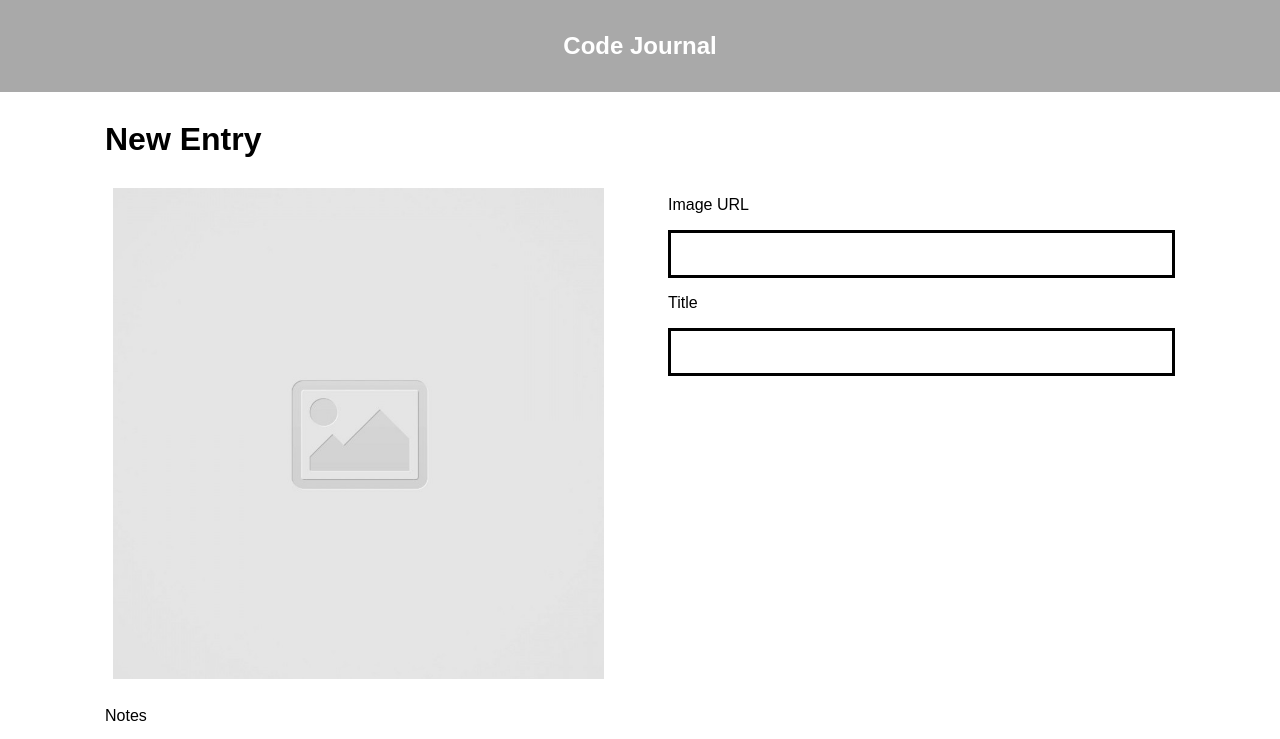
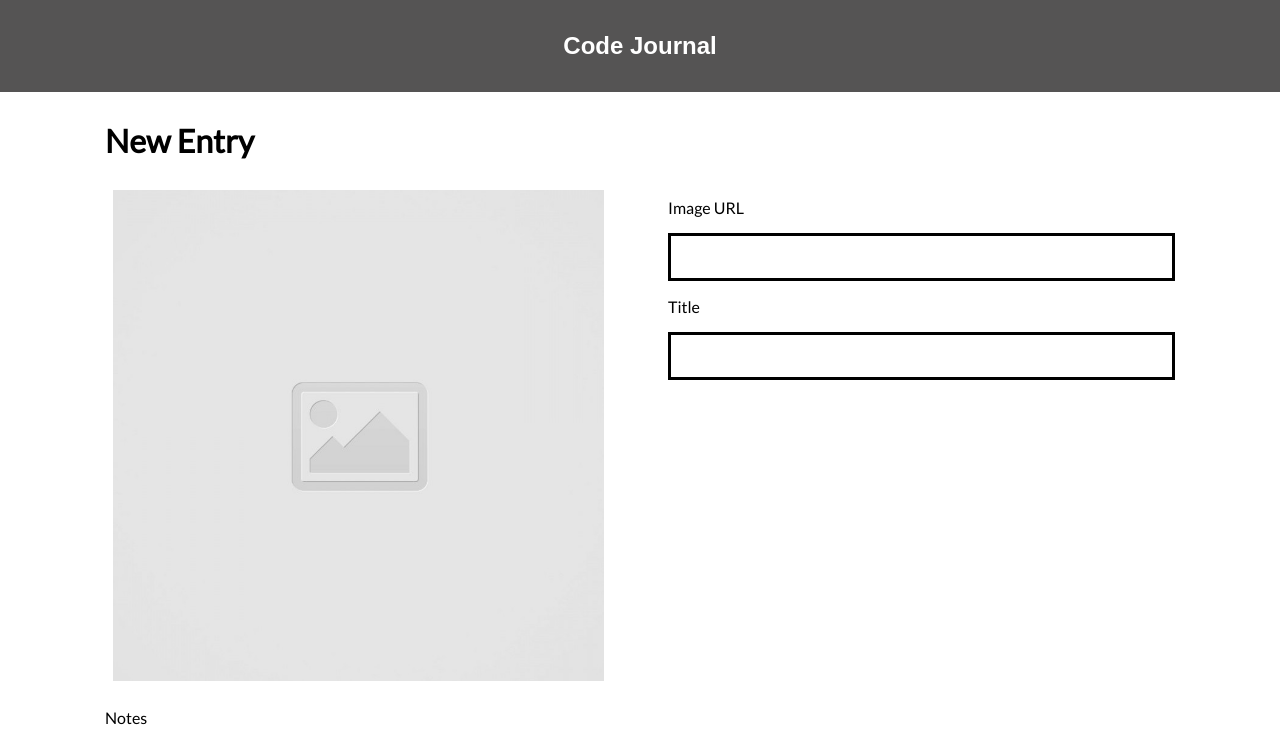
Before and after one commit to james-w-roach/code-journal, a website: page index.html in a window 1280 px wide. Shown: the top 739 px of the page. Drawn offline with Linux system fonts and the light colour scheme; a web font is replaced by a local one.

Commit message:
removed unnecessary css, added fonts

```diff
--- a/css/styles.css
+++ b/css/styles.css
@@ -1,20 +1,19 @@
-* {
-  font-family: Arial, Helvetica, sans-serif;
+main {
+  font-family: 'Lato', sans-serif;
 }
 
 .navbar {
-  display: flex;
-  background-color: darkgray;
+  background-color: rgb(85, 84, 84);
   color: white;
-  justify-content: center;
+  text-align: center;
+  font-family: 'Hammersmith One', sans-serif;
 }
 
 .title {
-  margin: 2rem auto;
+  margin: 2rem;
 }
 
 .form-div {
-  margin: auto;
   display: flex;
   justify-content: center;
 }
@@ -23,7 +22,7 @@
   margin: 0.5rem 1rem;
 }
 
-.input {
+.label {
   margin: 0.5rem 1rem;
 }
 
@@ -39,7 +38,7 @@
 
 .save {
   width: 5rem;
-  height: 1.7rem;
+  height: 2rem;
   align-self: flex-end;
   margin: 0.5rem 1rem;
   border: solid black;
@@ -48,7 +47,7 @@
 }
 
 .save:hover {
-  cursor: crosshair;
+  cursor: pointer;
   background-color: darkgray;
 }
 
--- a/index.html
+++ b/index.html
@@ -13,6 +13,8 @@
   <link rel="stylesheet" href="css/reset.css">
   <link rel="stylesheet" href="css/layout.css">
   <link rel="stylesheet" href="css/styles.css">
+  <link rel="preconnect" href="https://fonts.gstatic.com">
+  <link href="https://fonts.googleapis.com/css2?family=Hammersmith+One&family=Lato&display=swap" rel="stylesheet">
 </head>
 <body>
   <header>
@@ -41,15 +43,15 @@
             </div>
           </div>
           <div class="column-half">
-            <label class="input" for="url">Image URL</label>
+            <label class="label" for="url">Image URL</label>
             <input class="text-input" type="text" id="url" name="url">
-            <label class="input" for="title">Title</label>
+            <label class="label" for="title">Title</label>
             <input class="text-input" type="text" id="title" name="title">
           </div>
         </div>
         <div class="row">
           <div class="column-full">
-            <label class="input" for="notes">Notes</label>
+            <label class="label" for="notes">Notes</label>
             <textarea class="text-area" id="notes" name="notes"></textarea>
             <input class="save" type="submit" name="save" id="save" value="SAVE">
           </div>
```
